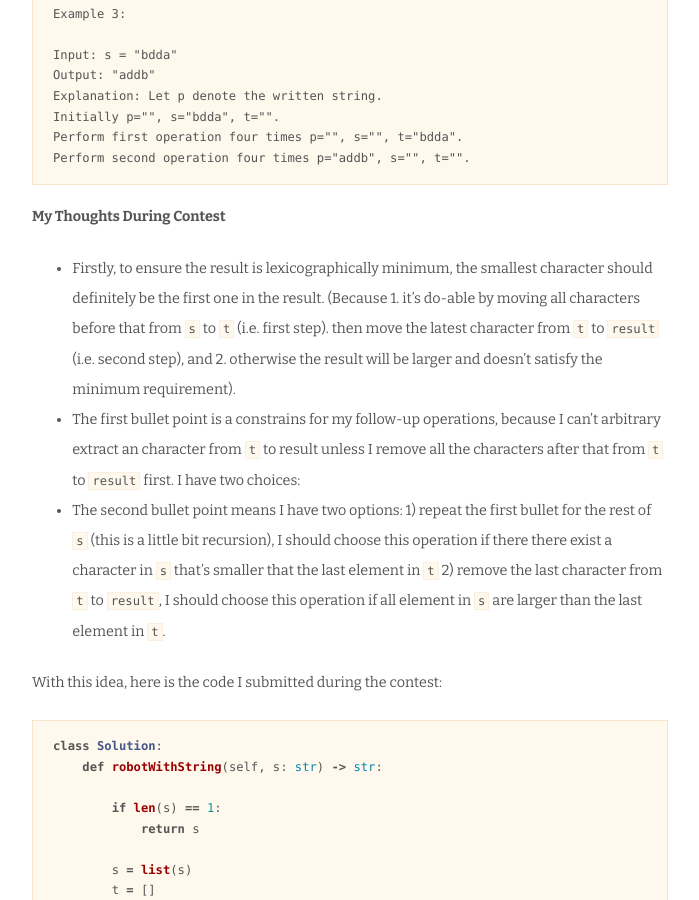
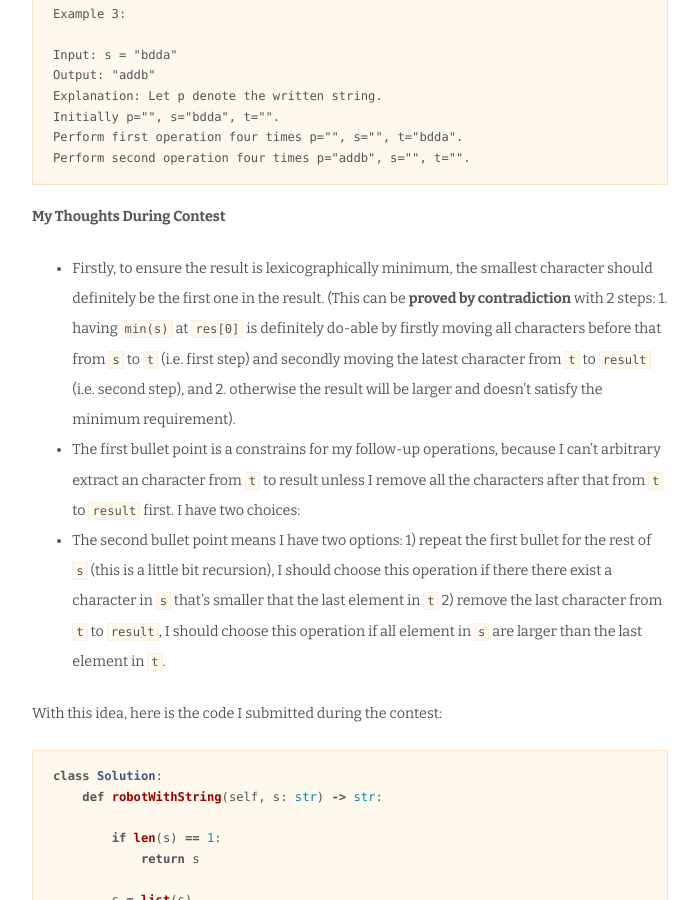
Before and after one commit to xuzhentao/xuzhentao.github.io, a Jekyll site: the page built from _posts/leetcode/2022-10-08-Leetcode-Weekly-Contest.md, in a window 1280 px wide and 900 px high, scrolled down 1348 px. Shown: the whole window, without its empty margins (178-877 px from the left). Built offline with Jekyll 4.4.1, drawn with Linux system fonts in a browser that asks for light colours; nearby versions of some CDN libraries; some of the changed text lies outside the part shown.

Commit message:
[S][Post][Update] Update 20221008 LeetCode Constatn Post with minor typo fixing

````diff
--- a/_posts/leetcode/2022-10-08-Leetcode-Weekly-Contest.md
+++ b/_posts/leetcode/2022-10-08-Leetcode-Weekly-Contest.md
@@ -55,7 +55,7 @@ Perform second operation four times p="addb", s="", t="".
 ```
 
 **My Thoughts During Contest**
-* Firstly, to ensure the result is lexicographically minimum, the smallest character should definitely be the first one in the result. (Because 1. it's do-able by moving all characters before that from `s` to `t` (i.e. first step). then move the latest character from `t` to `result` (i.e. second step), and 2. otherwise the result will be larger and doesn't satisfy the minimum requirement).
+* Firstly, to ensure the result is lexicographically minimum, the smallest character should definitely be the first one in the result. (This can be **proved by contradiction** with 2 steps: 1. having `min(s)` at `res[0]` is definitely do-able by firstly moving all characters before that from `s` to `t` (i.e. first step) and secondly moving the latest character from `t` to `result` (i.e. second step), and 2. otherwise the result will be larger and doesn't satisfy the minimum requirement).
 * The first bullet point is a constrains for my follow-up operations, because I can't arbitrary extract an character from `t` to result unless I remove all the characters after that from `t` to `result` first. I have two choices:
 * The second bullet point means I have two options: 1) repeat the first bullet for the rest of `s` (this is a little bit recursion), I should choose this operation if there there exist a character in `s` that's smaller that the last element in `t` 2) remove the last character from `t` to `result`, I should choose this operation if all element in `s` are larger than the last element in `t`.
 
@@ -131,5 +131,5 @@ class Solution:
 
 
 **Conclusion & Learning**
-1. This is a greedy solution (greedy doesn't have a specific template to follow, so that might be the main reason why I spent much time here)
+1. This is a greedy solution which I didn't practice a lot cuz it's very case-specific. I believe one signature of using greedy solution is that **"The solution should definitely be xxxxxx (or start with xxxxxx) to satisfy the requirement"**
 2. `Counter` is our good friend, especially for the case where the key is limited (here the key number is 26 at maximum.)
````
